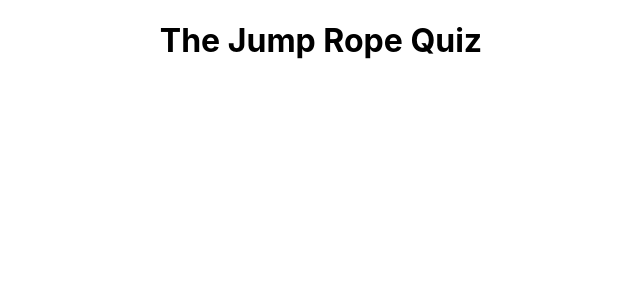
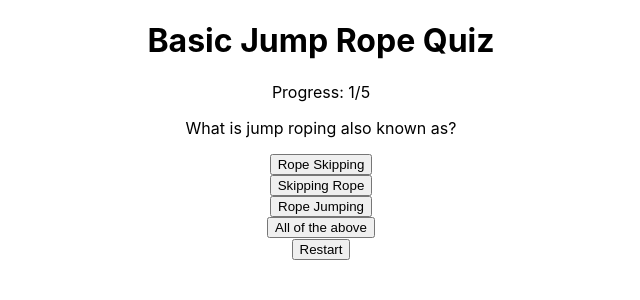
Before and after one commit to supminn/neoG_Quiz, a React (Create React App) app: page / in a window 1280 px wide. Shown: the top 300 px of the page, without its empty margins (319-959 px from the left). Built offline with nearby package versions, Linux system fonts and the light colour scheme.

Commit message:
feat: basic quiz

```diff
--- a/src/App.css
+++ b/src/App.css
@@ -1,38 +1,3 @@
 .App {
   text-align: center;
 }
-
-.App-logo {
-  height: 40vmin;
-  pointer-events: none;
-}
-
-@media (prefers-reduced-motion: no-preference) {
-  .App-logo {
-    animation: App-logo-spin infinite 20s linear;
-  }
-}
-
-.App-header {
-  background-color: #282c34;
-  min-height: 100vh;
-  display: flex;
-  flex-direction: column;
-  align-items: center;
-  justify-content: center;
-  font-size: calc(10px + 2vmin);
-  color: white;
-}
-
-.App-link {
-  color: #61dafb;
-}
-
-@keyframes App-logo-spin {
-  from {
-    transform: rotate(0deg);
-  }
-  to {
-    transform: rotate(360deg);
-  }
-}
--- a/src/App.tsx
+++ b/src/App.tsx
@@ -1,10 +1,14 @@
 import React from "react";
 import "./App.css";
+import { Body } from "./Components/Body";
+import { Header } from "./Components/Header";
+import { quiz } from "./data/getQuiz";
 
 function App() {
   return (
     <div className="App">
-      <h1>The Jump Rope Quiz</h1>
+      <Header quizName={quiz.quizName}/>
+      <Body quiz={quiz}/>
     </div>
   );
 }
--- /dev/null
+++ b/src/Components/Body.tsx
@@ -0,0 +1,78 @@
+import { useReducer } from "react";
+import { Quiz } from "../data/quiz.types";
+
+type ActionType =
+  | {
+      type: "INCREMENT";
+      payload: number;
+    }
+  | {
+      type: "DECREMENT";
+      payload?: number;
+    }
+  | {
+      type: "RESET";
+    };
+
+const initialState = {
+  score: 0,
+  questionNo: 0,
+};
+
+const reducer = (state: typeof initialState, action: ActionType) => {
+  switch (action.type) {
+    case "INCREMENT":
+      return {
+        score: state.score + action.payload,
+        questionNo: state.questionNo + 1,
+      };
+    case "DECREMENT":
+      let val = action?.payload ? action.payload : 0;
+      return {
+        score: state.score - val,
+        questionNo: state.questionNo + 1,
+      };
+    case "RESET":
+      return initialState;
+    default:
+      return state;
+  }
+};
+export const Body = ({ quiz }: { quiz: Quiz }) => {
+  const [{ score, questionNo }, dispatch] = useReducer(reducer, initialState);
+  const totalQuestions: number = quiz.questions.length;
+
+  return (
+    <>
+      {questionNo + 1 > totalQuestions && <h3>Final scrore {score}</h3>}
+      {questionNo + 1 <= totalQuestions && (
+        <div>
+          <p>
+            Progress: {questionNo + 1}/{totalQuestions}
+          </p>
+          <p>{quiz.questions[questionNo].question}</p>
+          {quiz.questions[questionNo].options.map((option) => (
+            <button
+              key={option.value}
+              style={{ display: "block", margin: "auto" }}
+              onClick={() =>
+                option.isRight
+                  ? dispatch({
+                      type: "INCREMENT",
+                      payload: quiz.questions[questionNo].points,
+                    })
+                  : dispatch({
+                      type: "DECREMENT",
+                      payload: quiz.questions[questionNo].negativePoints,
+                    })
+              }
+            >
+              {option.value}
+            </button>
+          ))}
+        </div>
+      )}
+      <button onClick={() => dispatch({ type: "RESET" })}>Restart</button>
+    </>
+  );
+};
--- /dev/null
+++ b/src/Components/Header.tsx
@@ -0,0 +1,5 @@
+export const Header = ({quizName}: {quizName: string}) => {
+    return(
+        <h1>{quizName}</h1>
+    )
+}
--- /dev/null
+++ b/src/data/getQuiz.ts
@@ -0,0 +1,179 @@
+import { Quiz } from "./quiz.types";
+
+export const quiz: Quiz = {
+  quizName: "Basic Jump Rope Quiz",
+  questions: [
+    {
+      question: "What is jump roping also known as?",
+      points: 5,
+      options: [
+        {
+          value: "Rope Skipping",
+          isRight: false,
+        },
+        {
+          value: "Skipping Rope",
+          isRight: false,
+        },
+        {
+          value: "Rope Jumping",
+          isRight: false,
+        },
+        {
+          value: "All of the above",
+          isRight: true,
+        },
+      ],
+    },
+    {
+      question:
+        "What is the easiest way of measuring jump rope's height? Where should the handles come up to?",
+      points: 5,
+      negativePoints: 2,
+      options: [
+        {
+          value: "Head",
+          isRight: false,
+        },
+        {
+          value: "Waist",
+          isRight: true,
+        },
+        {
+          value: "Knees",
+          isRight: false,
+        },
+        {
+          value: "Shoulder",
+          isRight: false,
+        },
+      ],
+    },
+    {
+      question: "Where should one's hands be placed while jumping rope?",
+      points: 5,
+      negativePoints: 2,
+      options: [
+        {
+          value: "By the hips",
+          isRight: true,
+        },
+        {
+          value: "Behind the head",
+          isRight: false,
+        },
+        {
+          value: "Beside the shoulders",
+          isRight: false,
+        },
+        {
+          value: "None of the above",
+          isRight: false,
+        },
+      ],
+    },
+    {
+      question:
+        "Ideally, how high should one jump for the rope to go over and complete a rotation?",
+      points: 10,
+      negativePoints: 5,
+      options: [
+        {
+          value: "As high as possible",
+          isRight: false,
+        },
+        {
+          value: "Not more than 1 - 1.5 inches of the ground",
+          isRight: true,
+        },
+        {
+          value: "1 feet",
+          isRight: false,
+        },
+        {
+          value: "It doesn't matter",
+          isRight: true,
+        },
+      ],
+    },
+    {
+      question: "What is the right technique of jumping?",
+      points: 10,
+      negativePoints: 5,
+      options: [
+        {
+          value: "Place you complete foot down after each jump",
+          isRight: false,
+        },
+        {
+          value: "Jump using your heels",
+          isRight: false,
+        },
+        {
+          value: "Using your toes only",
+          isRight: false,
+        },
+        {
+          value: "Jump on the balls of your feet",
+          isRight: true,
+        },
+      ],
+    },
+  ],
+};
+
+export const JRDquiz: Quiz = {
+  quizName: "Quiz related to Jump Rope Dudes",
+  questions: [
+    {
+      question: "Which brand does the Jump Rope Dudes endorse?",
+      points: 15,
+      options: [
+        {
+          value: "Rush Athletics",
+          isRight: false,
+        },
+        {
+          value: "Jump Rope Dudes ropes",
+          isRight: false,
+        },
+        {
+          value: "CrossRopes",
+          isRight: true,
+        },
+        {
+          value: "Dope Ropes",
+          isRight: false,
+        },
+      ],
+    },
+  ],
+};
+
+export const TrickQuiz: Quiz = {
+  quizName: "Jump Rope tricks",
+  questions: [
+    {
+      question: "Nateflix is a colaborations between?",
+      points: 15,
+      options: [
+        {
+          value: "Nate KG and Coach Chris",
+          isRight: true,
+        },
+        {
+          value: "Nate KG and Bav",
+          isRight: false,
+        },
+        {
+          value: "Coach Chris and Bav",
+          isRight: false,
+        },
+        {
+          value: "Sarah and Lauren",
+          isRight: false,
+        },
+      ],
+    },
+  ],
+};
```
Also changed, not shown: src/data/quiz.types.ts (added, +16 -0 lines), 1 other file (tests, documents, lock files or other folders).
